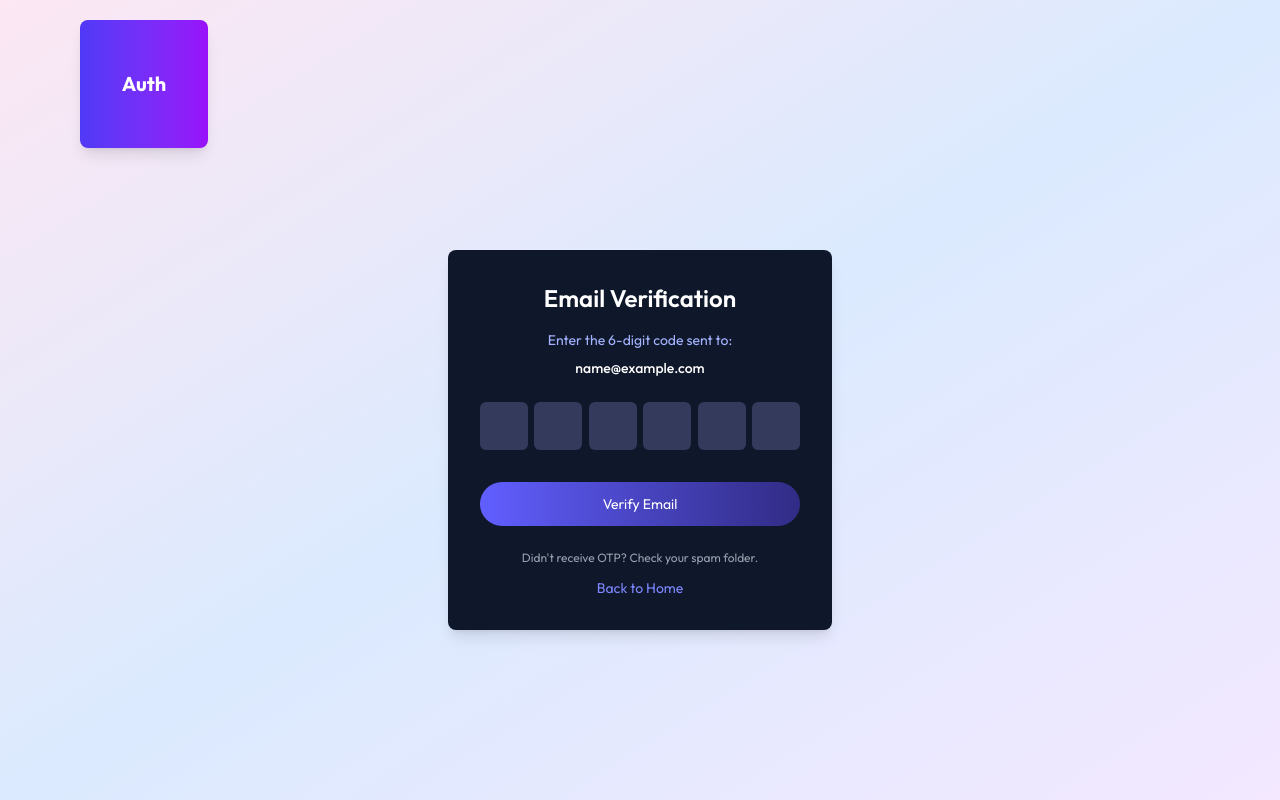
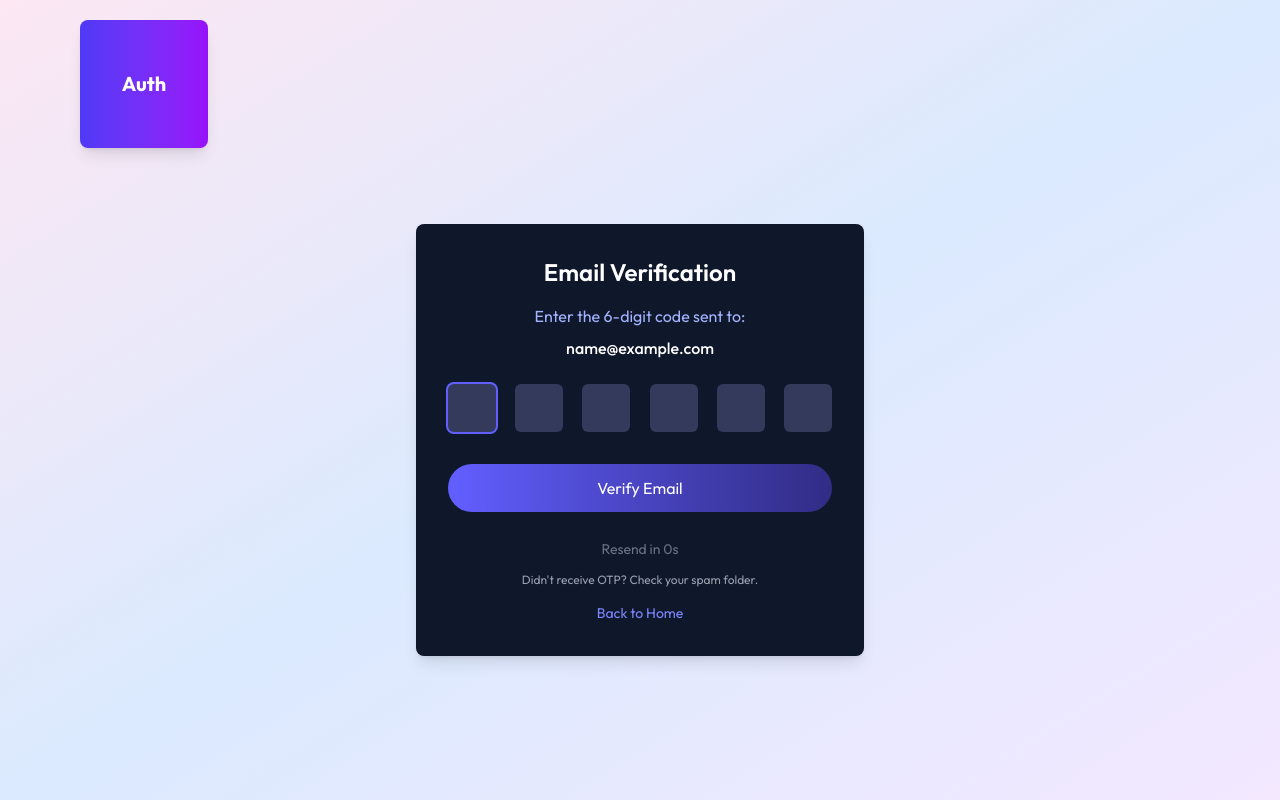
Before and after one commit to sumit5698/OTPverification, a React (Vite) app in the folder client/: page /verify-email in a window 1280 px wide. Built offline with nearby package versions, Linux system fonts and the light colour scheme; no server answers; sample sign-in values are in the browser's storage.

Commit message:
initial commit

```diff
--- a/client/src/pages/verifyemail.jsx
+++ b/client/src/pages/verifyemail.jsx
@@ -1,4 +1,4 @@
-import React, { useContext, useEffect, useState } from 'react'
+import React, { useContext, useEffect, useState, useRef } from 'react'
 import { useNavigate } from 'react-router-dom'
 import { AppContent } from '../context/Appcontext'
 import { toast } from 'react-toastify'
@@ -8,46 +8,116 @@ const Verifyemail = () => {
     const { backendUrl, isLoggedin, userData, getUserData } = useContext(AppContent)
     const navigate = useNavigate()
     const [loading, setLoading] = useState(false)
-    const inputRefs = React.useRef([])
+    const inputRefs = useRef([])
+    const [isSubmitting, setIsSubmitting] = useState(false)
 
     const handleInput = (e, index) => {
-        if (e.target.value.length > 0 && index < inputRefs.current.length - 1) {
+        const value = e.target.value
+
+        // Only allow numbers
+        if (!/^\d?$/.test(value)) {
+            e.target.value = '';
+            return;
+        }
+
+        if (value.length > 0 && index < inputRefs.current.length - 1) {
             inputRefs.current[index + 1].focus();
+        }
+
+        // Auto-submit when all digits are filled
+        const otpArray = inputRefs.current.map(input => input?.value);
+        const otp = otpArray.join('');
+        if (otp.length === 6 && /^\d+$/.test(otp)) {
+            // Trigger submit after a short delay
+            setTimeout(() => {
+                if (!loading && !isSubmitting) {
+                    const form = document.querySelector('form');
+                    if (form) {
+                        const submitEvent = new Event('submit', { cancelable: true, bubbles: true });
+                        form.dispatchEvent(submitEvent);
+                    }
+                }
+            }, 100);
         }
     }
 
     const handlekeyDown = (e, index) => {
-        if (e.key === 'Backspace' && e.target.value === '' && index > 0)
+        if (e.key === 'Backspace' && e.target.value === '' && index > 0) {
             inputRefs.current[index - 1].focus();
+        }
+
+        // Prevent non-numeric input
+        if (!/^\d$/.test(e.key) &&
+            e.key !== 'Backspace' &&
+            e.key !== 'Delete' &&
+            e.key !== 'Tab' &&
+            e.key !== 'ArrowLeft' &&
+            e.key !== 'ArrowRight') {
+            e.preventDefault();
+        }
     }
 
     const handlePaste = (e) => {
-        const paste = e.clipboardData.getData('text');
-        const pasteArray = paste.split('');
+        e.preventDefault();
+        const paste = e.clipboardData.getData('text').trim();
 
-        pasteArray.forEach((char, index) => {
-            if (inputRefs.current[index]) {
-                inputRefs.current[index].value = char;
+        // Only accept numbers
+        const cleanPaste = paste.replace(/\D/g, '');
+
+        if (cleanPaste.length === 6) {
+            // Fill all inputs at once
+            for (let i = 0; i < 6; i++) {
+                if (inputRefs.current[i]) {
+                    inputRefs.current[i].value = cleanPaste[i] || '';
+                }
             }
-        });
+
+            // Auto-submit
+            setTimeout(() => {
+                if (!loading && !isSubmitting) {
+                    onSubmitHandler(e);
+                }
+            }, 100);
+        } else {
+            toast.error('Please paste a valid 6-digit OTP');
+        }
+    }
+
+    const validateOTP = (otp) => {
+        // Check if all inputs are filled
+        const isEmpty = inputRefs.current.some(input => !input?.value);
+        if (isEmpty) {
+            toast.error('Please fill all OTP digits');
+            return false;
+        }
+
+        // Check if OTP contains only numbers
+        if (!/^\d+$/.test(otp)) {
+            toast.error('OTP should contain only numbers');
+            return false;
+        }
+
+        return true;
     };
 
     const onSubmitHandler = async (e) => {
         e.preventDefault();
+
+        if (isSubmitting || loading) return;
+
+        const otpArray = inputRefs.current.map(input => input?.value);
+        const otp = otpArray.join('');
+
+        if (!validateOTP(otp)) {
+            return;
+        }
+
+        setIsSubmitting(true);
         setLoading(true);
 
         try {
-            const otpArray = inputRefs.current.map(input => input.value);
-            const otp = otpArray.join('');
-
             console.log("🔐 Verifying email with OTP:", otp);
             console.log("👤 User ID:", userData?.id);
-
-            if (!otp || otp.length !== 6) {
-                toast.error("Please enter a valid 6-digit OTP");
-                setLoading(false);
-                return;
-            }
 
             if (!userData?.id) {
                 toast.error("User data not found. Please login again.");
@@ -55,33 +125,41 @@ const Verifyemail = () => {
                 return;
             }
 
-            // Use axios with proper configuration
             const response = await axios.post(
                 `${backendUrl}/api/auth/verify-email`,
                 {
                     userId: userData.id,
-                    otp: otp
+                    otp: otp,
+                    email: userData.email
                 },
                 {
                     withCredentials: true,
                     headers: {
                         'Content-Type': 'application/json'
-                    }
+                    },
+                    timeout: 10000 // 10 second timeout
                 }
             );
 
             console.log("✅ Verification response:", response.data);
 
             if (response.data.success) {
-                toast.success(response.data.message);
+                toast.success(response.data.message || 'Email verified successfully!');
 
                 // Refresh user data
                 await getUserData();
 
-                // Navigate to home
-                navigate('/');
+                // Navigate to home after a short delay
+                setTimeout(() => {
+                    navigate('/');
+                }, 1500);
             } else {
-                toast.error(response.data.message);
+                toast.error(response.data.message || "Verification failed");
+                // Clear OTP on failure
+                inputRefs.current.forEach(input => {
+                    if (input) input.value = '';
+                });
+                inputRefs.current[0]?.focus();
             }
 
         } catch (error) {
@@ -96,10 +174,70 @@ const Verifyemail = () => {
             } else {
                 toast.error("Something went wrong. Please try again.");
             }
+
+            // Clear OTP on error
+            inputRefs.current.forEach(input => {
+                if (input) input.value = '';
+            });
+            inputRefs.current[0]?.focus();
         } finally {
+            setIsSubmitting(false);
             setLoading(false);
         }
     }
+
+    // Resend OTP functionality
+    const [resendTimer, setResendTimer] = useState(0);
+    const [canResend, setCanResend] = useState(false);
+
+    const handleResendOTP = async () => {
+        if (!canResend || !userData?.id) return;
+
+        setCanResend(false);
+        setResendTimer(60); // 60 seconds timer
+
+        try {
+            const response = await axios.post(
+                `${backendUrl}/api/auth/resend-otp`,
+                {
+                    userId: userData.id,
+                    email: userData.email
+                },
+                {
+                    withCredentials: true,
+                    timeout: 10000
+                }
+            );
+
+            if (response.data.success) {
+                toast.success('OTP resent successfully! Check your email.');
+                // Clear existing OTP
+                inputRefs.current.forEach(input => {
+                    if (input) input.value = '';
+                });
+                inputRefs.current[0]?.focus();
+            } else {
+                toast.error(response.data.message || 'Failed to resend OTP');
+                setCanResend(true);
+            }
+        } catch (error) {
+            console.error("❌ Resend OTP error:", error);
+            toast.error('Failed to resend OTP. Please try again.');
+            setCanResend(true);
+        }
+
+        // Start countdown
+        const interval = setInterval(() => {
+            setResendTimer(prev => {
+                if (prev <= 1) {
+                    clearInterval(interval);
+                    setCanResend(true);
+                    return 0;
+                }
+                return prev - 1;
+            });
+        }, 1000);
+    };
 
     useEffect(() => {
         console.log("📧 Verify Email Page Loaded");
@@ -125,6 +263,20 @@ const Verifyemail = () => {
         }
 
         console.log("✅ User needs email verification");
+
+        // Focus first input on load
+        setTimeout(() => {
+            if (inputRefs.current[0]) {
+                inputRefs.current[0].focus();
+            }
+        }, 100);
+
+        // Enable resend after 30 seconds
+        const timer = setTimeout(() => {
+            setCanResend(true);
+        }, 30000);
+
+        return () => clearTimeout(timer);
     }, [isLoggedin, userData, navigate]);
 
     if (!userData) {
@@ -139,20 +291,19 @@ const Verifyemail = () => {
     }
 
     return (
-        <div className='flex items-center justify-center min-h-screen px-6
-        sm:px-0 bg-gradient-to-br from-pink-100 via-blue-100 to-purple-100 bg-cover'>
+        <div className='flex items-center justify-center min-h-screen px-6 sm:px-0 bg-gradient-to-br from-pink-100 via-blue-100 to-purple-100'>
 
             {/* Logo */}
             <div
                 onClick={() => navigate('/')}
                 className='absolute left-5 sm:left-20 top-5 w-28 sm:w-32 h-28 sm:h-32
                 bg-gradient-to-r from-indigo-600 to-purple-600 rounded-lg
-                flex items-center justify-center cursor-pointer shadow-lg'
+                flex items-center justify-center cursor-pointer shadow-lg hover:shadow-xl transition-shadow'
             >
                 <span className="text-white text-xl font-bold">Auth</span>
             </div>
 
-            <form onSubmit={onSubmitHandler} className='bg-slate-900 p-8 rounded-lg shadow-lg w-96 text-sm mt-20'>
+            <form onSubmit={onSubmitHandler} className='bg-slate-900 p-8 rounded-lg shadow-lg w-full max-w-md mt-20'>
                 <h1 className='text-white text-2xl font-semibold text-center mb-4'>
                     Email Verification
                 </h1>
@@ -160,35 +311,39 @@ const Verifyemail = () => {
                 <p className='text-center mb-2 text-indigo-300'>
                     Enter the 6-digit code sent to:
                 </p>
-                <p className='text-center mb-6 text-white font-medium'>
+                <p className='text-center mb-6 text-white font-medium break-all'>
                     {userData.email}
                 </p>
 
                 <div className='flex justify-between mb-8' onPaste={handlePaste}>
-                    {Array(6).fill(0).map((_, index) => (
+                    {Array.from({ length: 6 }, (_, index) => (
                         <input
                             type="text"
+                            inputMode="numeric"
+                            pattern="[0-9]*"
                             maxLength="1"
                             key={index}
                             required
-                            disabled={loading}
+                            disabled={loading || isSubmitting}
                             className="w-12 h-12 bg-[#333A5C] text-white text-center text-xl rounded-md
-                            focus:outline-none focus:ring-2 focus:ring-indigo-500 disabled:opacity-50"
+                            focus:outline-none focus:ring-2 focus:ring-indigo-500 disabled:opacity-50
+                            transition-all duration-200"
                             ref={el => inputRefs.current[index] = el}
-                            onInput={(e) => handleInput(e, index)}
+                            onChange={(e) => handleInput(e, index)}
                             onKeyDown={(e) => handlekeyDown(e, index)}
+                            aria-label={`OTP digit ${index + 1}`}
                         />
                     ))}
                 </div>
 
                 <button
                     type="submit"
-                    disabled={loading}
+                    disabled={loading || isSubmitting}
                     className={`w-full py-3 bg-gradient-to-r from-indigo-500 to-indigo-900
                     text-white rounded-full hover:opacity-90 transition-opacity
-                    flex items-center justify-center gap-2 ${loading ? 'opacity-50 cursor-not-allowed' : ''}`}
+                    flex items-center justify-center gap-2 ${(loading || isSubmitting) ? 'opacity-50 cursor-not-allowed' : ''}`}
                 >
-                    {loading ? (
+                    {(loading || isSubmitting) ? (
                         <>
                             <svg className="animate-spin h-5 w-5 text-white" xmlns="http://www.w3.org/2000/svg" fill="none" viewBox="0 0 24 24">
                                 <circle className="opacity-25" cx="12" cy="12" r="10" stroke="currentColor" strokeWidth="4"></circle>
@@ -199,15 +354,27 @@ const Verifyemail = () => {
                     ) : 'Verify Email'}
                 </button>
 
-                <div className="mt-6 space-y-3">
-                    <p className='text-center text-xs text-gray-400'>
+                <div className="mt-6 space-y-3 text-center">
+                    <div>
+                        <button
+                            type="button"
+                            onClick={handleResendOTP}
+                            disabled={!canResend || loading || isSubmitting}
+                            className={`text-sm ${canResend ? 'text-indigo-400 hover:text-indigo-300' : 'text-gray-500 cursor-not-allowed'}`}
+                        >
+                            {canResend ? 'Resend OTP' : `Resend in ${resendTimer}s`}
+                        </button>
+                    </div>
+
+                    <p className='text-xs text-gray-400'>
                         Didn't receive OTP? Check your spam folder.
                     </p>
 
                     <button
                         type="button"
                         onClick={() => navigate('/')}
-                        className="w-full text-center text-sm text-indigo-400 hover:text-indigo-300"
+                        disabled={loading || isSubmitting}
+                        className="text-sm text-indigo-400 hover:text-indigo-300 disabled:opacity-50"
                     >
                         Back to Home
                     </button>
```
